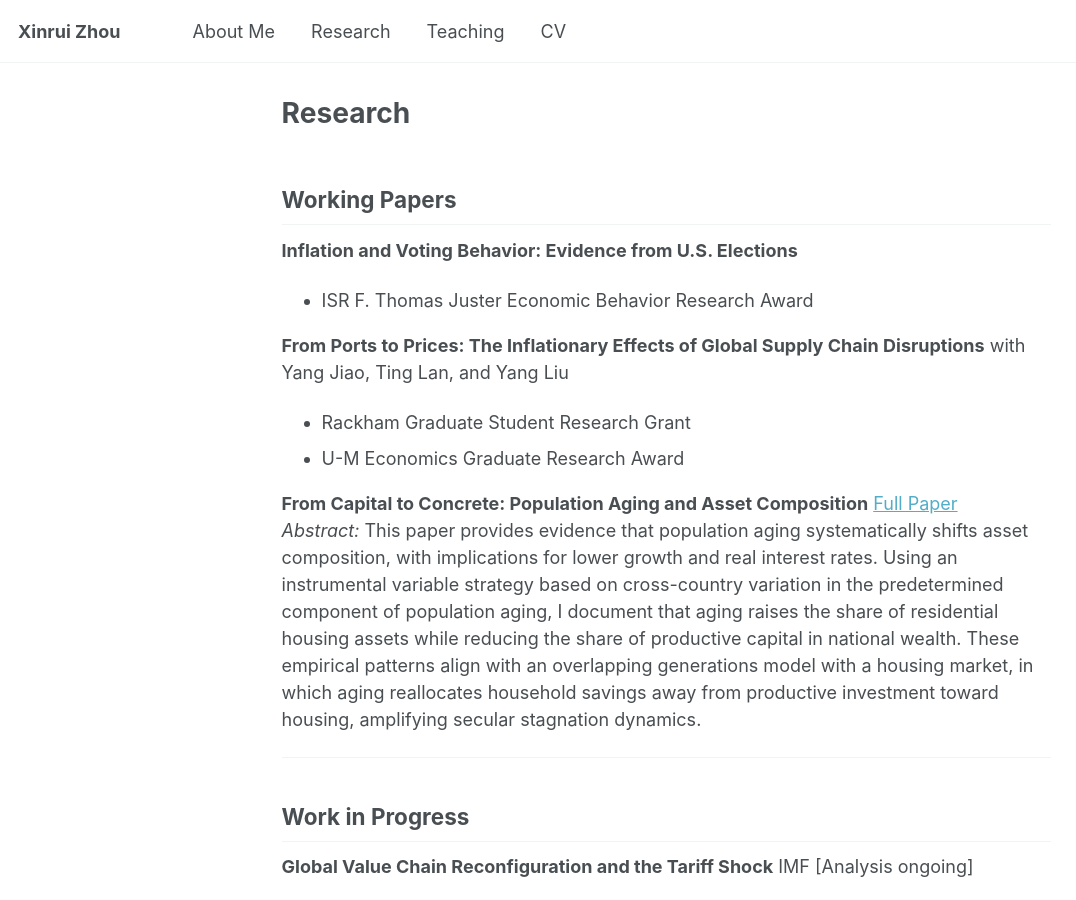
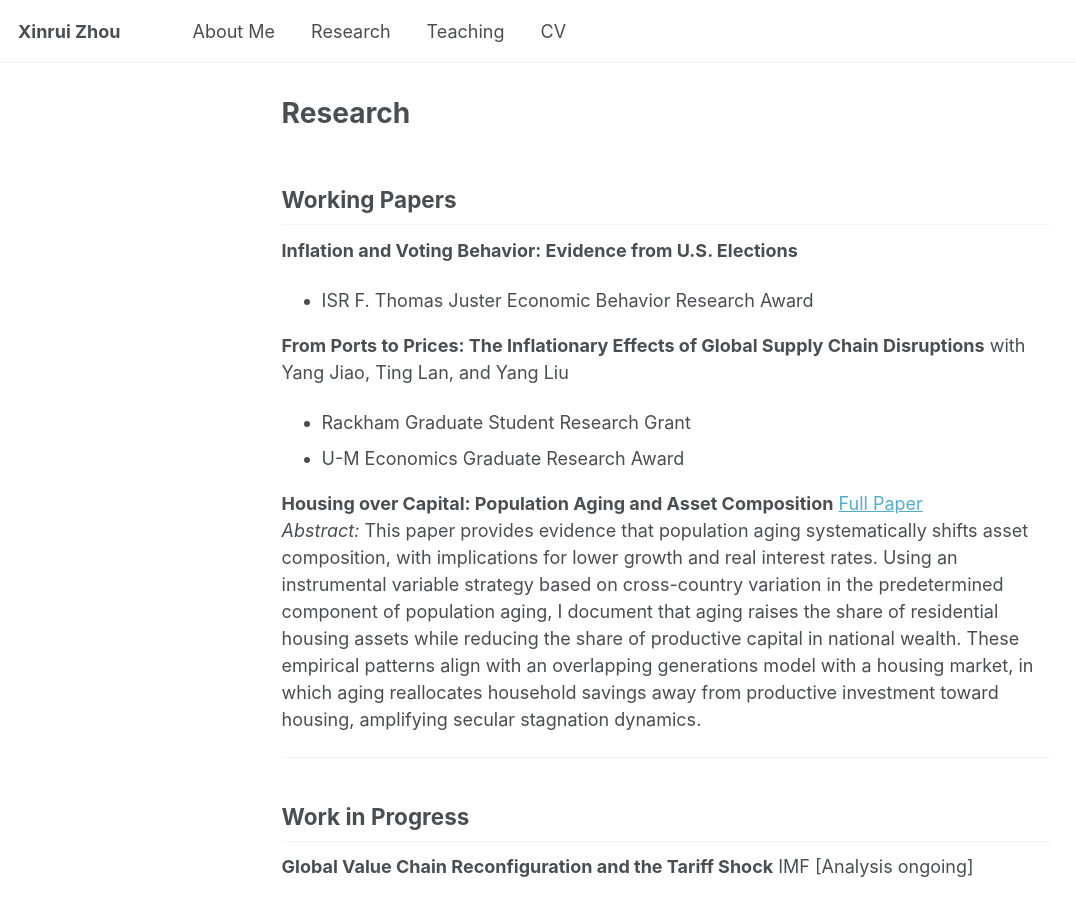
Before and after one commit to xruizhou/xruizhou.github.io, a Jekyll site: the page built from _pages/research.md, in a window 1280 px wide and 900 px high. Shown: the whole window, without its empty margins (0-1076 px from the left). Built offline with Jekyll 4.4.1, drawn with Linux system fonts in a browser that asks for light colours; a script that is not in the unit is left out.

Commit message:
Update research.md

```diff
--- a/_pages/research.md
+++ b/_pages/research.md
@@ -17,7 +17,7 @@ classes: wide-page
 - Rackham Graduate Student Research Grant
 - U-M Economics Graduate Research Award
 
-**From Capital to Concrete: Population Aging and Asset Composition** [Full Paper](/files/aging_asset_comp.pdf)
+**Housing over Capital: Population Aging and Asset Composition** [Full Paper](/files/aging_asset_comp.pdf)
 *Abstract:* This paper provides evidence that population aging systematically shifts asset composition, with implications for lower growth and real interest rates. Using an instrumental variable strategy based on cross-country variation in the predetermined component of population aging, I document that aging raises the share of residential housing assets while reducing the share of productive capital in national wealth. These empirical patterns align with an overlapping generations model with a housing market, in which aging reallocates household savings away from productive investment toward housing, amplifying secular stagnation dynamics.
 
 ---
```
